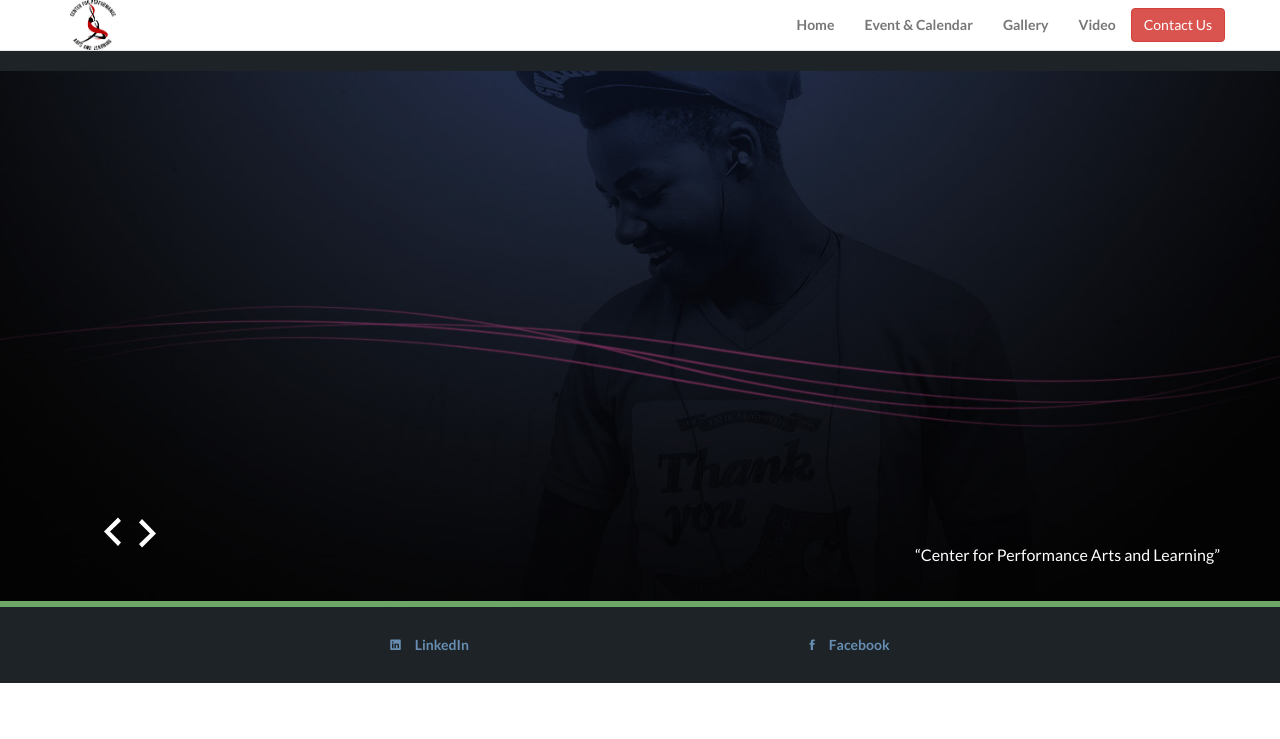
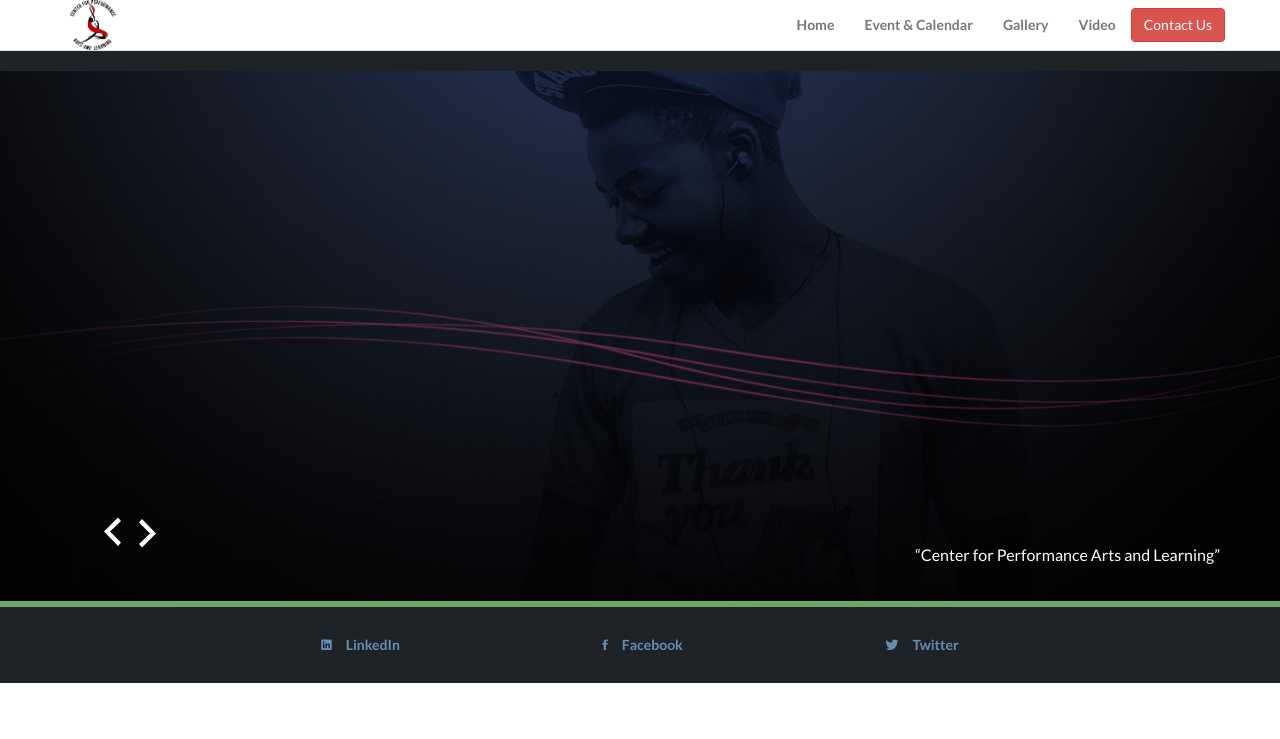
Before and after one commit to 00baker/dance, a Django app: page /contact_us in a window 1280 px wide. Shown: the top 739 px of the page. Run offline with Django 3.2, Linux system fonts and the light colour scheme; some libraries are stand-ins or nearby versions.

Commit message:
Update contactus.html
twitter update

```diff
--- a/templates/home/contactus.html
+++ b/templates/home/contactus.html
@@ -95,8 +95,8 @@
 	    <!--    <li><a href="" class="icon ion-speakerphone">Blog</a></li>  -->
 	        <li><a href="https://www.linkedin.com/in/nandita-bajaj-b3a5b81" class="icon ion-social-linkedin">LinkedIn</a></li>
 	        <li><a href="https://www.facebook.com/Cen4PAL" class="icon ion-social-facebook">Facebook</a></li>
-	       <!-- <li><a href="" class="icon ion-social-twitter">Twitter</a></li>
-	        <li><a href="" class="icon ion-locked">Privacy</a></li> -->
+	        <li><a href="https://twitter.com/Cen4PAL" class="icon ion-social-twitter">Twitter</a></li>
+	        <!-- <li><a href="" class="icon ion-locked">Privacy</a></li> -->
 	    </ul>
   </footer>
 <script src="{% static "js/jquery-2.1.1.js" %}"></script>
```
